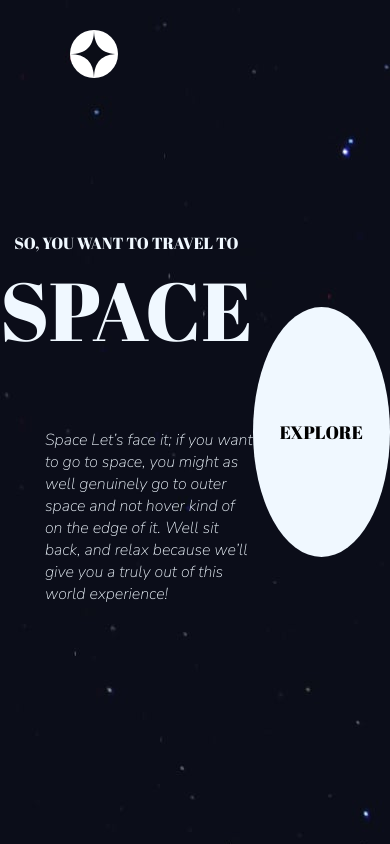
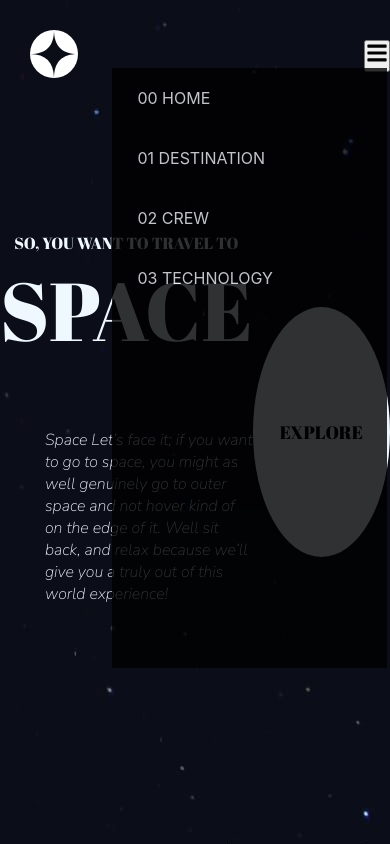
Before and after one commit to jyotirmoy-sinhababu/Space-Tourism, a React (Create React App) app: page / in a window 390 px wide. Built offline with nearby package versions, Linux system fonts and the light colour scheme; a web font is replaced by a local one.

Commit message:
style added

```diff
--- a/package.json
+++ b/package.json
@@ -8,6 +8,7 @@
     "@testing-library/user-event": "^13.5.0",
     "react": "^18.2.0",
     "react-dom": "^18.2.0",
+    "react-icons": "^4.8.0",
     "react-router-dom": "^6.11.1",
     "react-scripts": "5.0.1",
     "web-vitals": "^2.1.4"
--- a/src/component/nav/Nav.jsx
+++ b/src/component/nav/Nav.jsx
@@ -3,6 +3,8 @@ import { NavLink } from 'react-router-dom';
 import './nav.css';
 
 import logo from '../../assets/destination/logo.svg';
+
+import { FaBars } from 'react-icons/fa';
 
 const Nav = () => {
   const [btnOn, setBtnOn] = useState(false);
@@ -10,11 +12,9 @@ const Nav = () => {
   const btnVisible = () => {
     if (!btnOn) {
       setBtnOn(true);
-      console.log(btnOn);
     }
     if (btnOn) {
       setBtnOn(false);
-      console.log(btnOn);
     }
   };
 
@@ -41,22 +41,11 @@ const Nav = () => {
           </NavLink>
         </div>
         <div className='navLink-mobile-view'>
-          <button onClick={btnVisible}>
-            <svg
-              xmlns='http://www.w3.org/2000/svg'
-              width='16'
-              height='16'
-              fill='currentColor'
-              className='bi bi-distribute-vertical'
-              viewBox='0 0 16 16'
-            >
-              <path
-                fill-rule='evenodd'
-                d='M1 1.5a.5.5 0 0 0 .5.5h13a.5.5 0 0 0 0-1h-13a.5.5 0 0 0-.5.5zm0 13a.5.5 0 0 0 .5.5h13a.5.5 0 0 0 0-1h-13a.5.5 0 0 0-.5.5z'
-              />
-              <path d='M2 7a1 1 0 0 1 1-1h10a1 1 0 0 1 1 1v2a1 1 0 0 1-1 1H3a1 1 0 0 1-1-1V7z' />
-            </svg>
-          </button>
+          <div className='navLink-mobile-main-btn-cnt'>
+            <button className='mobile-view-btn' onClick={btnVisible}>
+              <FaBars />
+            </button>
+          </div>
           <div>
             {!btnOn ? (
               <div className='nav-btn-cnt-mobile'>
--- a/src/component/nav/nav.css
+++ b/src/component/nav/nav.css
@@ -63,8 +63,22 @@
 }
 
 @media screen and (max-width: 600px) {
+  .nav-cnt {
+    display: flex;
+    position: relative;
+    width: 100%;
+    align-items: center;
+    justify-content: space-between;
+    padding-top: 30px;
+  }
+
   .navLink-mobile-view {
-    display: visible;
+    position: absolute;
+    display: block;
+  }
+
+  .navLink-mobile-main-btn-cnt {
+    display: flex;
   }
 
   .nav-btn-cnt {
@@ -74,4 +88,24 @@
   .nav-empty-cnt {
     display: none;
   }
+  .nav-logo-cnt {
+    padding-left: 30px;
+  }
+
+  .nav-btn-cnt-mobile {
+    width: 250px;
+    height: 600px;
+    padding-left: 25px;
+    background-color: black;
+    opacity: 0.8;
+    display: flex;
+    flex-direction: column;
+    position: absolute;
+    top: 88%;
+    right: 10%;
+  }
+
+  .mobile-view-btn {
+    font-size: 22px;
+  }
 }
```
Also changed, not shown: 1 other file (tests, documents, lock files or other folders).
